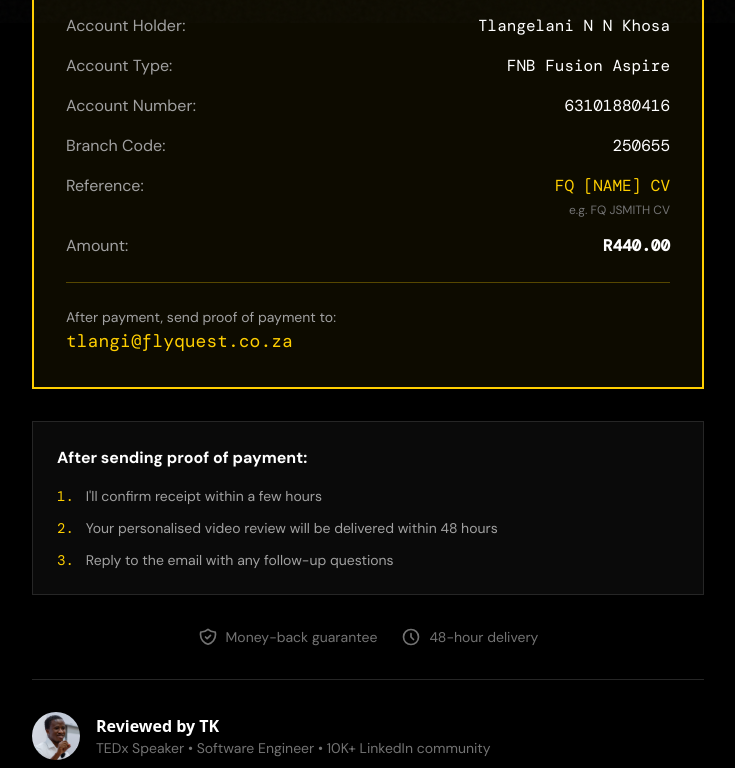
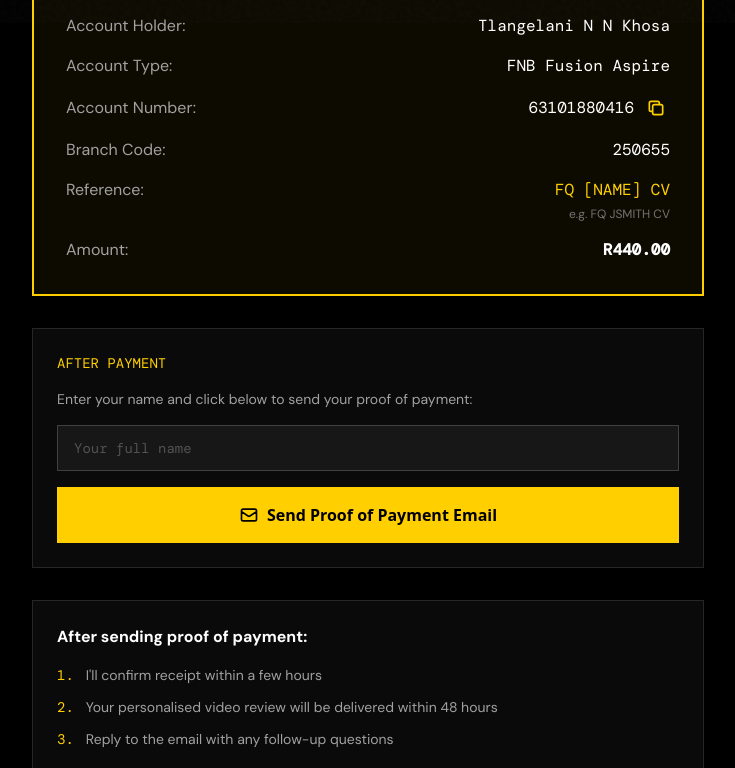
Before and after one commit to ignTlangi/flyquest-landing, a Next.js app: page /pay in a window 1280 px wide. Shown: the part 777-1545 px from the top of the page, without its empty margins (272-1007 px from the left). Built offline with nearby package versions, Linux system fonts and the light colour scheme; a web font is replaced by a local one.

Commit message:
v16: Blurred CV preview, copy account btn, send POP email btn, red CTA in templates

```diff
--- a/app/cv/page.tsx
+++ b/app/cv/page.tsx
@@ -135,64 +135,23 @@ export default function CVPage() {
               </form>
             </div>
 
-            {/* Template Preview - Blurred CV */}
+            {/* Template Preview - Actual CV Image Blurred */}
             <div className="relative">
-              <div className="bg-white p-6 md:p-8 aspect-[3/4] overflow-hidden relative">
-                {/* Fake CV Content - Blurred */}
-                <div className="blur-[6px] select-none pointer-events-none">
-                  {/* Header */}
-                  <div className="border-b-2 border-neutral-300 pb-4 mb-4">
-                    <div className="h-6 bg-neutral-800 w-48 mb-2"></div>
-                    <div className="flex gap-4 text-xs">
-                      <div className="h-3 bg-neutral-400 w-32"></div>
-                      <div className="h-3 bg-neutral-400 w-24"></div>
-                      <div className="h-3 bg-neutral-400 w-28"></div>
-                    </div>
-                  </div>
+              <div className="bg-white aspect-[3/4] overflow-hidden relative select-none">
+                {/* Actual CV Preview - Blurred */}
+                <img
+                  src="/images/cv-preview.webp"
+                  alt="CV Template Preview"
+                  className="w-full h-full object-cover object-top blur-[8px] scale-105 pointer-events-none"
+                  draggable="false"
+                  onContextMenu={(e) => e.preventDefault()}
+                />
 
-                  {/* Education Section */}
-                  <div className="mb-4">
-                    <div className="h-4 bg-neutral-800 w-24 mb-2"></div>
-                    <div className="h-3 bg-neutral-500 w-full mb-1"></div>
-                    <div className="h-3 bg-neutral-400 w-3/4 mb-1"></div>
-                    <div className="h-3 bg-neutral-400 w-1/2"></div>
-                  </div>
-
-                  {/* Experience Section */}
-                  <div className="mb-4">
-                    <div className="h-4 bg-neutral-800 w-28 mb-2"></div>
-                    <div className="h-3 bg-neutral-500 w-full mb-1"></div>
-                    <div className="h-3 bg-neutral-400 w-5/6 mb-1"></div>
-                    <div className="h-3 bg-neutral-400 w-full mb-1"></div>
-                    <div className="h-3 bg-neutral-400 w-2/3"></div>
-                  </div>
-
-                  {/* Skills Section */}
-                  <div className="mb-4">
-                    <div className="h-4 bg-neutral-800 w-20 mb-2"></div>
-                    <div className="flex flex-wrap gap-2">
-                      <div className="h-5 bg-neutral-300 w-16 rounded"></div>
-                      <div className="h-5 bg-neutral-300 w-20 rounded"></div>
-                      <div className="h-5 bg-neutral-300 w-14 rounded"></div>
-                      <div className="h-5 bg-neutral-300 w-18 rounded"></div>
-                      <div className="h-5 bg-neutral-300 w-12 rounded"></div>
-                    </div>
-                  </div>
-
-                  {/* Projects Section */}
-                  <div>
-                    <div className="h-4 bg-neutral-800 w-24 mb-2"></div>
-                    <div className="h-3 bg-neutral-500 w-full mb-1"></div>
-                    <div className="h-3 bg-neutral-400 w-4/5 mb-1"></div>
-                    <div className="h-3 bg-neutral-400 w-full"></div>
-                  </div>
-                </div>
-
-                {/* Overlay with CTA */}
-                <div className="absolute inset-0 bg-gradient-to-t from-black/80 via-black/20 to-transparent flex items-end justify-center pb-8">
-                  <div className="text-center">
-                    <p className="text-white font-display font-bold text-lg mb-2">FlyQuest CV Template</p>
-                    <p className="text-neutral-400 text-sm">Enter your email to unlock</p>
+                {/* Gradient Overlay */}
+                <div className="absolute inset-0 bg-gradient-to-t from-black/90 via-black/40 to-black/20 flex items-end justify-center pb-8">
+                  <div className="text-center px-4">
+                    <p className="text-white font-display font-bold text-xl mb-2">FlyQuest CV Template</p>
+                    <p className="text-neutral-300 text-sm">Enter your email to unlock</p>
                   </div>
                 </div>
               </div>
--- a/app/pay/page.tsx
+++ b/app/pay/page.tsx
@@ -1,11 +1,38 @@
 "use client";
 
+import { useState } from "react";
 import Link from "next/link";
 import Image from "next/image";
 import Navigation from "../components/Navigation";
 import Footer from "../components/Footer";
 
 export default function PaymentPage() {
+  const [copied, setCopied] = useState(false);
+  const [name, setName] = useState("");
+
+  const copyAccountNumber = () => {
+    navigator.clipboard.writeText("63101880416");
+    setCopied(true);
+    setTimeout(() => setCopied(false), 2000);
+  };
+
+  const sendPOPEmail = () => {
+    const reference = name ? `FQ ${name.toUpperCase().split(' ')[0]} CV` : "FQ [NAME] CV";
+    const subject = encodeURIComponent("CV Clarity Call - Proof of Payment");
+    const body = encodeURIComponent(`Hi TK,
+
+I've just made payment for the CV Clarity Call.
+
+Name: ${name || "[Your Name]"}
+Reference Used: ${reference}
+Amount: R440
+
+[Please attach your proof of payment to this email]
+
+Thanks!`);
+    window.location.href = `mailto:tlangi@flyquest.co.za?subject=${subject}&body=${body}`;
+  };
+
   return (
     <main className="min-h-screen bg-black text-white selection:bg-flyquest-gold selection:text-black">
       <div className="fixed inset-0 pointer-events-none opacity-[0.03] z-50 noise-overlay" aria-hidden="true" />
@@ -95,9 +122,26 @@ export default function PaymentPage() {
                 <span className="text-neutral-400">Account Type:</span>
                 <span className="font-mono">FNB Fusion Aspire</span>
               </div>
-              <div className="flex justify-between">
+              <div className="flex justify-between items-center">
                 <span className="text-neutral-400">Account Number:</span>
-                <span className="font-mono">63101880416</span>
+                <div className="flex items-center gap-2">
+                  <span className="font-mono">63101880416</span>
+                  <button
+                    onClick={copyAccountNumber}
+                    className="text-flyquest-gold hover:text-white transition-colors p-1"
+                    title="Copy account number"
+                  >
+                    {copied ? (
+                      <svg className="w-5 h-5" fill="none" stroke="currentColor" viewBox="0 0 24 24">
+                        <path strokeLinecap="round" strokeLinejoin="round" strokeWidth={2} d="M5 13l4 4L19 7" />
+                      </svg>
+                    ) : (
+                      <svg className="w-5 h-5" fill="none" stroke="currentColor" viewBox="0 0 24 24">
+                        <path strokeLinecap="round" strokeLinejoin="round" strokeWidth={2} d="M8 16H6a2 2 0 01-2-2V6a2 2 0 012-2h8a2 2 0 012 2v2m-6 12h8a2 2 0 002-2v-8a2 2 0 00-2-2h-8a2 2 0 00-2 2v8a2 2 0 002 2z" />
+                      </svg>
+                    )}
+                  </button>
+                </div>
               </div>
               <div className="flex justify-between">
                 <span className="text-neutral-400">Branch Code:</span>
@@ -115,17 +159,31 @@ export default function PaymentPage() {
                 <span className="font-mono font-bold">R440.00</span>
               </div>
             </div>
+          </div>
 
-            <div className="mt-6 pt-6 border-t border-flyquest-gold/30">
-              <p className="text-neutral-400 text-sm">
-                After payment, send proof of payment to:
-              </p>
-              <a
-                href="mailto:tlangi@flyquest.co.za?subject=CV%20Clarity%20Call%20-%20Proof%20of%20Payment&body=Hi%20TK,%0A%0AI've%20just%20made%20payment%20for%20the%20CV%20Clarity%20Call.%0A%0AName:%0AReference%20Used:%20FQ%20[NAME]%20CV%0AAmount:%20R440%0A%0A[Attach%20proof%20of%20payment]"
-                className="text-flyquest-gold font-mono text-lg hover:text-white transition-colors"
+          {/* Send Proof of Payment */}
+          <div className="bg-neutral-950 border border-neutral-800 p-6 mb-8">
+            <p className="text-flyquest-gold font-mono text-sm mb-4">AFTER PAYMENT</p>
+            <p className="text-neutral-400 text-sm mb-4">
+              Enter your name and click below to send your proof of payment:
+            </p>
+            <div className="space-y-4">
+              <input
+                type="text"
+                value={name}
+                onChange={(e) => setName(e.target.value)}
+                placeholder="Your full name"
+                className="w-full bg-neutral-900 border border-neutral-700 px-4 py-3 text-white placeholder:text-neutral-600 focus:outline-none focus:border-flyquest-gold transition-colors font-mono text-sm"
+              />
+              <button
+                onClick={sendPOPEmail}
+                className="w-full bg-flyquest-gold text-black font-display font-bold px-6 py-4 hover:bg-white transition-colors flex items-center justify-center gap-2"
               >
-                tlangi@flyquest.co.za
-              </a>
+                <svg className="w-5 h-5" fill="none" stroke="currentColor" viewBox="0 0 24 24">
+                  <path strokeLinecap="round" strokeLinejoin="round" strokeWidth={2} d="M3 8l7.89 5.26a2 2 0 002.22 0L21 8M5 19h14a2 2 0 002-2V7a2 2 0 00-2-2H5a2 2 0 00-2 2v10a2 2 0 002 2z" />
+                </svg>
+                Send Proof of Payment Email
+              </button>
             </div>
           </div>
 
```
Also changed, not shown: 1 other file (tests, documents, lock files or other folders).
